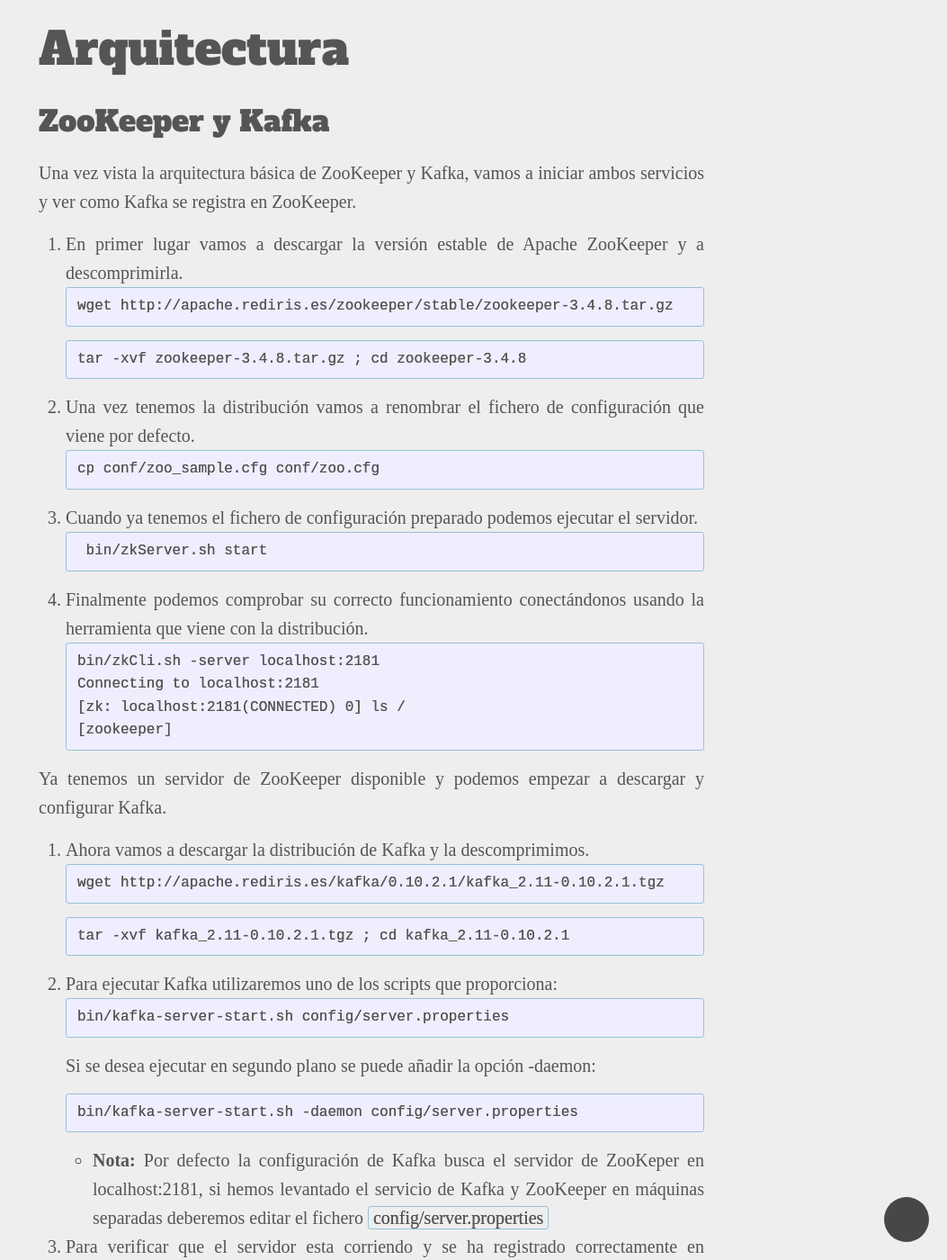
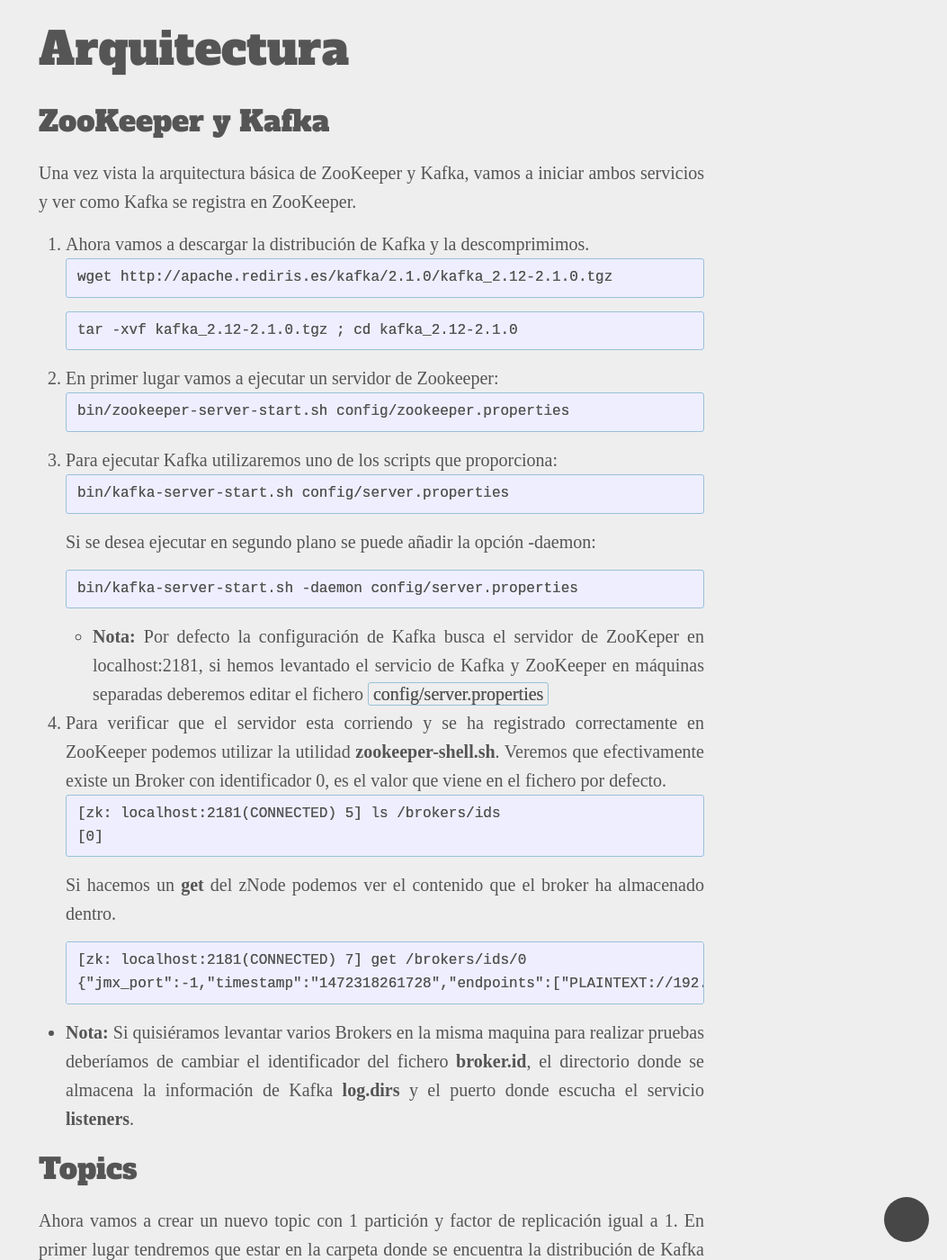
Before and after one commit to andresgomezfrr/blog, a Jekyll site: the page built from _docs/kafka.md, in a window 1280 px wide and 1400 px high, scrolled down 1521 px. Shown: the whole window at 90% size, without its empty margins (227-1280 px from the left). Built offline with Jekyll 4.4.1, drawn with Linux system fonts in a browser that asks for light colours; nearby versions of some CDN libraries; some web fonts are replaced; some of the changed text lies outside the part shown.

Commit message:
Update kafka docs to 2.1.0

````diff
--- a/_docs/kafka.md
+++ b/_docs/kafka.md
@@ -13,42 +13,20 @@
 
 Una vez vista la arquitectura básica de ZooKeeper y Kafka, vamos a iniciar ambos servicios y ver como Kafka se registra en ZooKeeper.
 
-1. En primer lugar vamos a descargar la versión estable de Apache ZooKeeper y a descomprimirla.
+1. Ahora vamos a descargar la distribución de Kafka y la descomprimimos.
 ```
-wget http://apache.rediris.es/zookeeper/stable/zookeeper-3.4.8.tar.gz
+wget http://apache.rediris.es/kafka/2.1.0/kafka_2.12-2.1.0.tgz
 ```
 ```
-tar -xvf zookeeper-3.4.8.tar.gz ; cd zookeeper-3.4.8
-```
-2. Una vez tenemos la distribución vamos a renombrar el fichero de configuración que viene por defecto.
-```
-cp conf/zoo_sample.cfg conf/zoo.cfg
+tar -xvf kafka_2.12-2.1.0.tgz ; cd kafka_2.12-2.1.0
 ```
 
-3. Cuando ya tenemos el fichero de configuración preparado podemos ejecutar el servidor.
+2. En primer lugar vamos a ejecutar un servidor de Zookeeper:
 ```
- bin/zkServer.sh start
+bin/zookeeper-server-start.sh config/zookeeper.properties
 ```
 
-4. Finalmente podemos comprobar su correcto funcionamiento conectándonos usando la herramienta que viene con la distribución.
-```
-bin/zkCli.sh -server localhost:2181
-Connecting to localhost:2181
-[zk: localhost:2181(CONNECTED) 0] ls /
-[zookeeper]
-```
-
-Ya tenemos un servidor de ZooKeeper disponible y podemos empezar a descargar y configurar Kafka.
-
-1. Ahora vamos a descargar la distribución de Kafka y la descomprimimos.
-```
-wget http://apache.rediris.es/kafka/0.10.2.1/kafka_2.11-0.10.2.1.tgz
-```
-```
-tar -xvf kafka_2.11-0.10.2.1.tgz ; cd kafka_2.11-0.10.2.1
-```
-
-2. Para ejecutar Kafka utilizaremos uno de los scripts que proporciona:
+3. Para ejecutar Kafka utilizaremos uno de los scripts que proporciona:
 ```
 bin/kafka-server-start.sh config/server.properties
 ```
@@ -58,7 +36,7 @@
 ```
   * **Nota:** Por defecto la configuración de Kafka busca el servidor de ZooKeper en localhost:2181, si hemos levantado el servicio de Kafka y ZooKeeper en máquinas separadas deberemos editar el fichero ```config/server.properties```
 
-3. Para verificar que el servidor esta corriendo y se ha registrado correctamente en ZooKeeper podemos utilizar la utilidad **zkCli.sh**. Veremos que efectivamente existe un Broker con identificador 0, es el valor que viene en el fichero por defecto.
+4. Para verificar que el servidor esta corriendo y se ha registrado correctamente en ZooKeeper podemos utilizar la utilidad **zookeeper-shell.sh**. Veremos que efectivamente existe un Broker con identificador 0, es el valor que viene en el fichero por defecto.
 ```
 [zk: localhost:2181(CONNECTED) 5] ls /brokers/ids
 [0]
@@ -163,7 +141,7 @@
 
 En esta lección vamos a hablar de los distintos parámetros de configuración que se pueden aplicar al Broker de Kafka. El fichero utilizado para configurar el servicio de Kafka es ```server.properties```
 
-```properties
+```
 ################################ Server Basics ################################
 broker.id=0
 
@@ -185,7 +163,7 @@
 
 * **broker.id** : Identificador único por cada Broker. También existe la posibilidad de generarlo de manera automática para ello debemos: eliminar esta propiedad y configurar las siguientes propiedades. Con esto conseguimos que el Broker obtenga un identificador único utilizando Zookeeper.
 
-```properties
+```
 broker.id.generation.enable=true
 reserved.broker.max.id=1000
 ```
@@ -1055,13 +1033,13 @@
 En primer lugar vamos a descargar la última versión del software desde el enlace que se encuentra en el repositorio oficial [Kafka Manager Github](https://github.com/yahoo/kafka-manager).
 
 ```
-wget https://github.com/yahoo/kafka-manager/archive/1.3.1.8.tar.gz
+wget https://github.com/yahoo/kafka-manager/archive/1.3.3.18.tar.gz
 ```
 
 Una vez descargado tenemos que descomprimir el fichero y nos creada una carpeta con el siguiente nombre *kafka-manager-1.3.1.8*
 
 ```
-tar -xvf 1.3.1.8.tar.gz
+tar -xvf 1.3.3.18.tar.gz
 ```
 
 Cuando tengamos la carpeta únicamente tenemos que construir la distribución utilizando el siguiente comando:
@@ -1075,10 +1053,10 @@
 Al terminar el comando nos habra construido un fichero ZIP, que vamos a descomprimir, y entrar en la carpeta que se genera.
 
 ```
-unzip target/universal/kafka-manager-1.3.1.8.zip
+unzip target/universal/kafka-manager-1.3.3.18.zip
 ```
 ```
-cd kafka-manager-1.3.1.8/
+cd kafka-manager-1.3.3.18/
 ```
 
 Tenemos que editar el fichero de configuración en la ruta *conf/application.conf* y editar la linea donde se indica el servidor de ZooKeeper.
@@ -1331,8 +1309,8 @@
 Una vez generado el jar lo copiamos dentro de la carpeta `libs` de la distribución de Kafka.
 
 ```
-cp build/libs/kafka-connect-mqtt-1.1-SNAPSHOT.jar ~/kafka_2.11-0.10.2.1/libs/
-cp build/output/lib/org.eclipse.paho.client.mqttv3-1.0.2.jar ~/kafka_2.11-0.10.2.1/libs/
+cp build/libs/kafka-connect-mqtt-1.1-SNAPSHOT.jar ~/kafka_2.12-2.1.0/libs/
+cp build/output/lib/org.eclipse.paho.client.mqttv3-1.0.2.jar ~/kafka_2.12-2.1.0/libs/
 ```
 
 Una vez añadida las dependencias tenemos que [iniciar un servidor ZooKeeper y un broker de Kafka](https://github.com/andresgomezfrr/big-data-md/blob/master/kafka/1.arquitectura/zookeeper-kafka.md).
@@ -1364,7 +1342,7 @@
 Ejecutamos el conector en este caso vamos a ejecutar el modo standalone para testing:
 
 ```
-kafka_2.11-0.10.2.1/bin/connect-standalone.sh kafka_2.11-0.10.2.1/config/connect-standalone.properties mqtt.properties
+kafka_2.12-2.1.0/bin/connect-standalone.sh kafka_2.12-2.1.0/config/connect-standalone.properties mqtt.properties
 ```
 
 Para enviar mensajes podemos usar la siguiente web, debemos enviar los mensajes al mqtt topic `testtopic/1` .
````
Also changed, not shown: other parts of _docs/kafka.md (+3 -3 lines).
